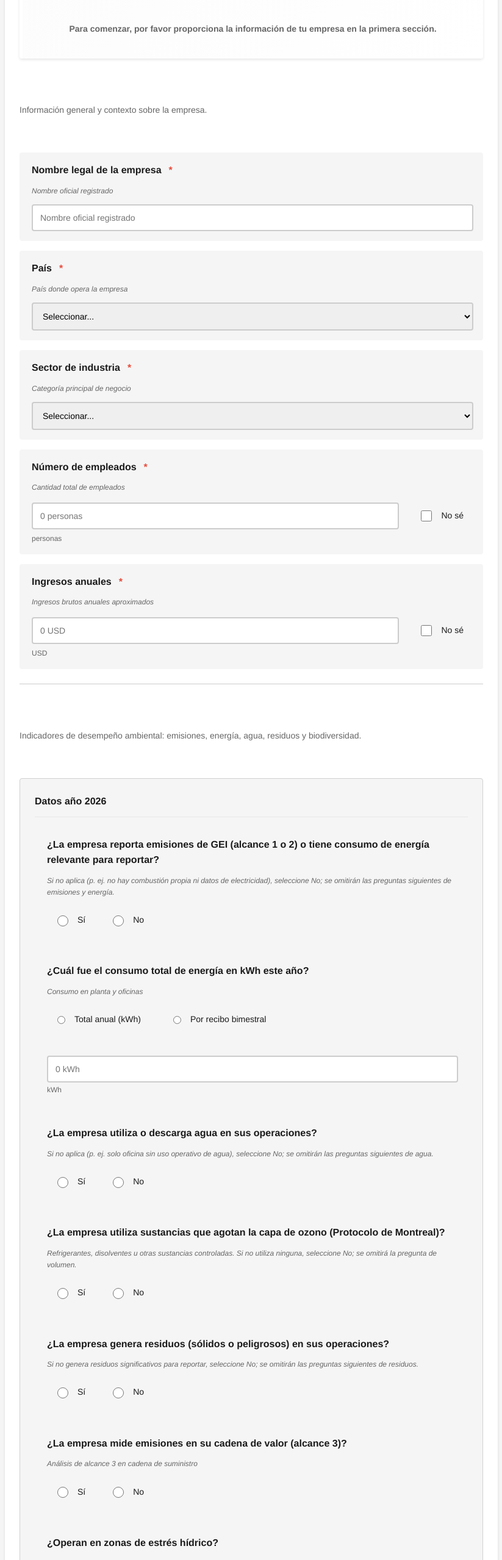
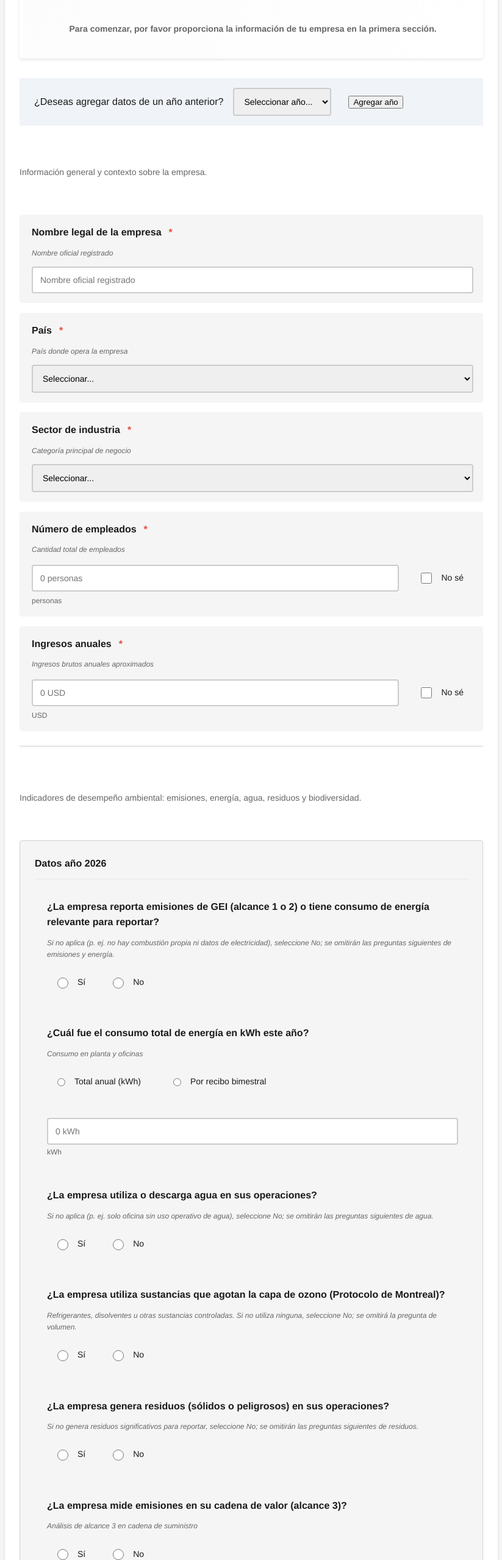
Before and after one commit to The-Climb-Institute/cuestionario-nis, a website: page docs/index.html in a window 1280 px wide. Shown: the part 1362-3920 px from the top of the page at 61% size, without its empty margins (56-879 px from the left). Drawn offline with Linux system fonts and the light colour scheme.

Commit message:
refactor(multi-year): improve year selection UX
- Auto-assign both current and previous years as default data years
- Remove per-section "Agregar otro año" dropdown
- Add global year management control for adding past years
- Add validation to prevent future bimonthly energy periods
- Improve year control styling with dedicated CSS

Benefits:
- Simpler form layout without section-level year controls
- Users see both current and previous year by default
- Global control for adding additional historical years
- Energy bimonthly: blocks future period additions

Co-Authored-By: Claude Haiku 4.5 <noreply@anthropic.com>

```diff
--- a/docs/css/styles.css
+++ b/docs/css/styles.css
@@ -297,6 +297,36 @@ header .logo-image {
 
 .year-select-add {
   min-width: 140px;
+}
+
+.global-year-control {
+  margin: var(--spacing-lg) 0;
+  padding: var(--spacing-md) var(--spacing-lg);
+  background: var(--color-blue-light, #f0f4f8);
+  border-left: 4px solid var(--color-primary);
+  border-radius: var(--border-radius-sm);
+}
+
+.year-control-content {
+  display: flex;
+  align-items: center;
+  gap: var(--spacing-md);
+  flex-wrap: wrap;
+}
+
+.year-control-content label {
+  margin: 0;
+  font-weight: 500;
+}
+
+.year-control-input {
+  display: flex;
+  align-items: center;
+  gap: var(--spacing-sm);
+}
+
+.year-control-input select {
+  min-width: 120px;
 }
 
 /* === ENERGY: TOTAL ANUAL / BIMESTRAL === */
--- a/docs/js/form.js
+++ b/docs/js/form.js
@@ -45,7 +45,9 @@ class NISFormRenderer {
     this.countries = countries;
     this.formFields = this._buildFormFields(questions);
     this.MULTI_YEAR_SECTIONS = ['ambiental', 'social', 'gobernanza'];
-    this.dataYears = [new Date().getFullYear()];
+    // Initialize with current year and previous year (for data entry convenience)
+    const currentYear = new Date().getFullYear();
+    this.dataYears = [currentYear, currentYear - 1];
   }
 
   /**
@@ -155,6 +157,43 @@ class NISFormRenderer {
     `;
     container.appendChild(instructionsDiv);
 
+    // Add global year management control
+    const yearControlDiv = document.createElement('div');
+    yearControlDiv.className = 'global-year-control';
+    yearControlDiv.style.display = 'none'; // Hidden initially; shown only if needed
+    const currentYear = new Date().getFullYear();
+    const availableYears = [];
+    for (let y = currentYear; y >= currentYear - 10; y--) {
+      if (!this.dataYears.includes(y)) {
+        availableYears.push(y);
+      }
+    }
+    if (availableYears.length > 0) {
+      yearControlDiv.style.display = 'block';
+      yearControlDiv.innerHTML = `
+        <div class="year-control-content">
+          <label class="field-label">¿Deseas agregar datos de un año anterior?</label>
+          <div class="year-control-input">
+            <select id="global-year-select" class="field-input year-select-add">
+              <option value="">Seleccionar año...</option>
+              ${availableYears.map(y => `<option value="${y}">${y}</option>`).join('')}
+            </select>
+            <button id="add-year-btn" class="btn-secondary" style="margin-left: var(--spacing-md);">Agregar año</button>
+          </div>
+        </div>
+      `;
+      const addYearBtn = yearControlDiv.querySelector('#add-year-btn');
+      const yearSelect = yearControlDiv.querySelector('#global-year-select');
+      addYearBtn.addEventListener('click', () => {
+        const year = parseInt(yearSelect.value, 10);
+        if (!year || this.dataYears.includes(year)) return;
+        this.addDataYear(year);
+        // Refresh form
+        this.render(containerId, onChangeCallback);
+      });
+    }
+    container.appendChild(yearControlDiv);
+
     // Renderizar cada sección
     Object.keys(this.formFields).forEach(seccion => {
       const seccionData = this.benchmarks.secciones[seccion];
@@ -180,38 +219,6 @@ class NISFormRenderer {
           yearBlocksContainer.appendChild(this.renderYearBlock(seccion, year, onChangeCallback));
         });
         seccionDiv.appendChild(yearBlocksContainer);
-
-        const addYearRow = document.createElement('div');
-        addYearRow.className = 'add-year-row';
-        const select = document.createElement('select');
-        select.className = 'field-input year-select-add';
-        select.innerHTML = '<option value="">Agregar otro año...</option>';
-        const maxYear = new Date().getFullYear();
-        for (let y = maxYear; y >= maxYear - 10; y--) {
-          if (this.dataYears.includes(y)) continue;
-          const opt = document.createElement('option');
-          opt.value = y;
-          opt.textContent = y;
-          select.appendChild(opt);
-        }
-        const label = document.createElement('label');
-        label.className = 'field-label';
-        label.textContent = '¿Deseas agregar datos de otro año?';
-        addYearRow.appendChild(label);
-        addYearRow.appendChild(select);
-        select.addEventListener('change', () => {
-          const y = parseInt(select.value, 10);
-          if (!y) return;
-          this.dataYears.push(y);
-          this.dataYears.sort((a, b) => b - a);
-          const newBlock = this.renderYearBlock(seccion, y, onChangeCallback);
-          yearBlocksContainer.insertBefore(newBlock, addYearRow);
-          const optToRemove = select.querySelector(`option[value="${y}"]`);
-          if (optToRemove) optToRemove.remove();
-          select.value = '';
-          onChangeCallback();
-        });
-        seccionDiv.appendChild(addYearRow);
       } else {
         const fieldsContainer = document.createElement('div');
         fieldsContainer.className = 'seccion-fields';
@@ -372,6 +379,18 @@ class NISFormRenderer {
       const periods = loadBimestralFromHidden();
       const last = periods.length ? periods[periods.length - 1] : null;
       const next = getNextBimonthPeriod(last);
+
+      // Validate: prevent adding future periods
+      const now = new Date();
+      const currentYear = now.getFullYear();
+      const currentBimonth = monthToBimonth(now.getMonth() + 1);
+
+      // Check if the suggested period is in the future
+      if (next.year > currentYear || (next.year === currentYear && next.bimonth > currentBimonth)) {
+        alert('No se puede agregar periodos futuros. El ultimo periodo disponible es: ' + next.label.replace(` ${next.year}`, ''));
+        return;
+      }
+
       periods.push({ year: next.year, bimonth: next.bimonth, key: next.key, label: next.label, kWh: null });
       saveBimestralToHidden(periods);
       renderBimestralRows(periods);
@@ -718,6 +737,15 @@ class NISFormRenderer {
   }
 
   /**
+   * Adds a new year to the form data
+   */
+  addDataYear(year) {
+    if (!year || this.dataYears.includes(year)) return;
+    this.dataYears.push(year);
+    this.dataYears.sort((a, b) => b - a);
+  }
+
+  /**
    * Extrae todos los valores del formulario.
    * Con multi-año: devuelve datos por año (annualData) y un objeto plano para el año primario (scoring).
    * @returns {object} { fieldId: value, ... flatPrimary; dataYears; annualData }
```
